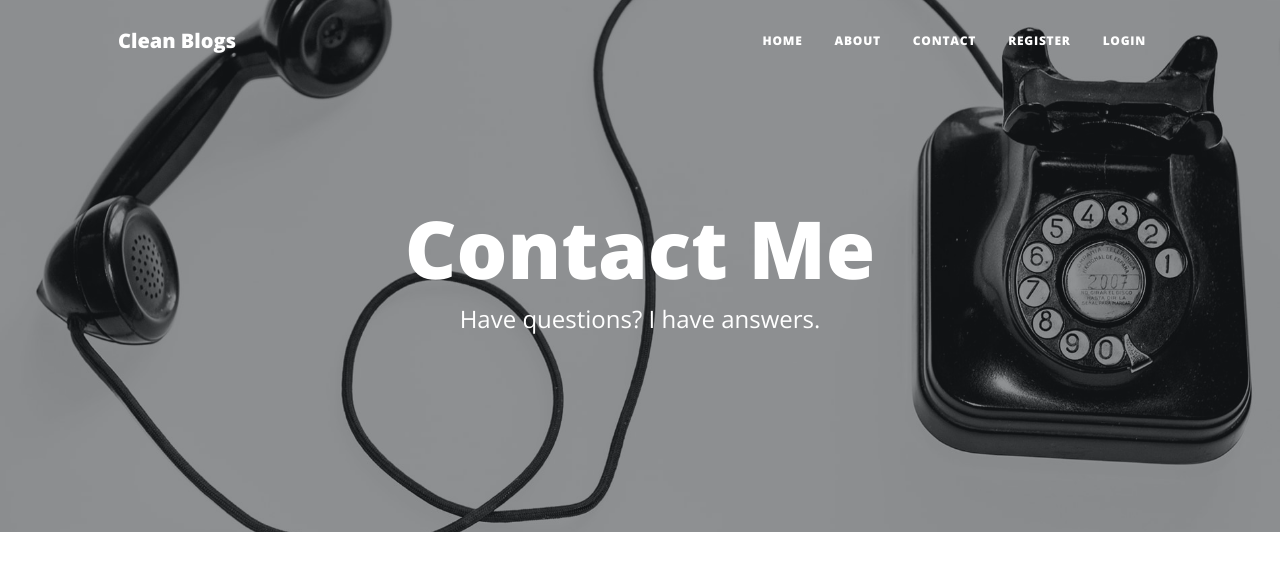
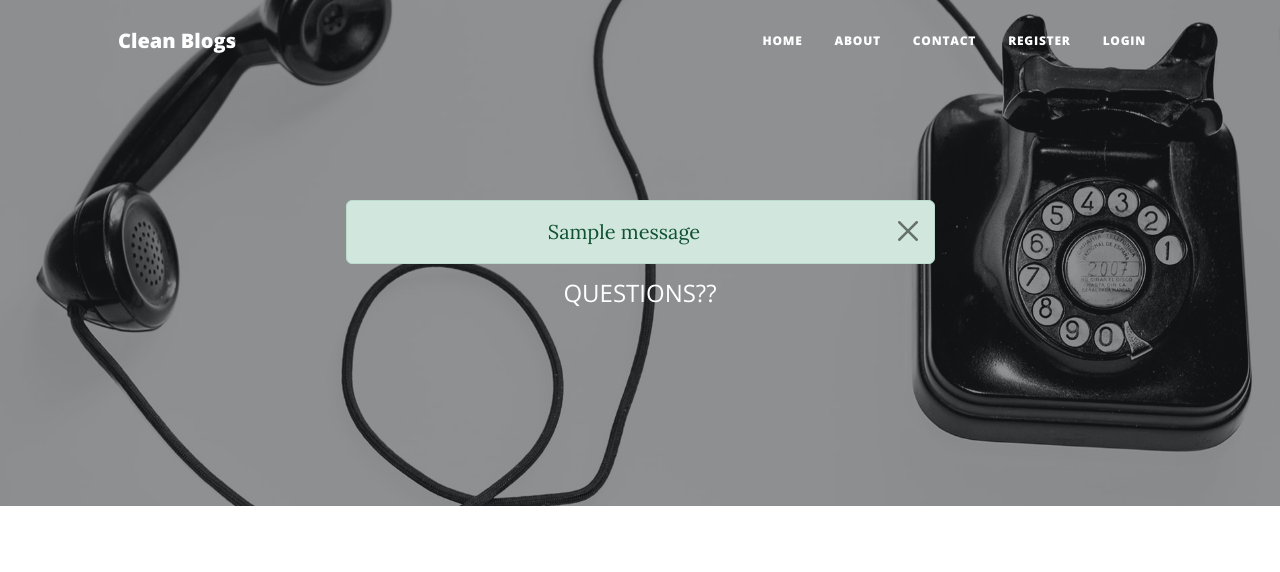
Before and after one commit to JefedeJefes/Clean_Blogs, a Flask app: page /contact in a window 1280 px wide. Shown: the top 572 px of the page. Run offline with Flask 3, Linux system fonts and the light colour scheme; one stand-in notice (Sample message) is shown; some libraries are stand-ins or nearby versions.

```diff
--- a/main.py
+++ b/main.py
@@ -5,6 +5,10 @@ from sqlalchemy.orm import DeclarativeBase, Mapped, mapped_column
 from sqlalchemy import Integer, String, Text
 from werkzeug.security import check_password_hash , generate_password_hash
 from sqlalchemy.exc import IntegrityError
+# from dotenv import load_dotenv
+# from flask_mail import Message , Mail
+# import os
+
 
 
 
@@ -59,7 +63,19 @@ login_manager.login_view = "login"
 def load_user(user_id):
     return db.session.get(Users, int(user_id))  # SQLAlchemy 2.0+ syntax
 
+#initializing flask-mail
 
+
+
+# app.config["MAIL_SERVER"] = os.getenv("MAIL_SERVER")
+# app.config["MAIL_PORT"] = int(os.getenv("MAIL_PORT"))
+# app.config['MAIL_USE_TLS'] = os.getenv("MAIL_USE_TLS") == "True"
+# app.config['MAIL_USE_SSL'] = os.getenv("MAIL_USE_SSL") == "True"
+# app.config["MAIL_USERNAME"] = os.getenv("EMAIL")
+# app.config["MAIL_PASSWORD"] = os.getenv("PASSWORD")
+# app.config["MAIL_DEFAULT_SENDER"] = os.getenv("EMAIL")
+
+# mail = Mail(app)
 
 
 @app.route('/')
@@ -166,14 +182,39 @@ def contact():
         db.session.add(new_contact)
         db.session.commit()
 
-        flash("Thanks mate , I will contact you soon")
+        # try:
+        #     name = request.form.get("name")
+        #     email = request.form.get("email")
+        #     msg=Message(
+        #         subject="Hello from Clean Blogs",
+        #         recipients=[email],
+        #         body=f"""Hello {name} , \n
+        #         Thanks for contacting Clean Blogs.
+        #         We have registered your message , we will get back to you shortly.
+        #         \n  Chao!
+
+        #         Regards,
+        #         Clean Blogs Team,
+        #         """
+
+        #     )
+
+        # #     mail.send(msg)
+        # #     msg_send=True
+
+        # # except Exception as e:
+        # #     flash("Message saved but failed to send the email ")
+        # #     print("error message",e)
+
+        # # else:
+        # #     flash("Thanks mate , I will contact you soon")
+
         return redirect(url_for("contact"))
 
 
+    return render_template("contact.html")
 
 
-
-    return render_template("contact.html")
 
 @app.route("/register",methods=["GET","POST"])
 def register():
--- a/requirements.txt
+++ b/requirements.txt
@@ -9,3 +9,5 @@ flask_sqlalchemy==3.1.1
 SQLAlchemy==2.0.25
 Flask-Bootstrap==3.3.7.1
 gunicorn==23.0.0
+python-dotenv==1.1.1
+flask-mail==0.10.0
--- a/templates/contact.html
+++ b/templates/contact.html
@@ -9,12 +9,17 @@
     <div class="row gx-4 gx-lg-5 justify-content-center">
       <div class="col-md-10 col-lg-8 col-xl-7">
         <div class="page-heading">
-          {% if msg_sent: %}
-          <h1>Successfully sent your message</h1>
-          {% else: %}
-          <h1>Contact Me</h1>
-          {% endif %}
-          <span class="subheading">Have questions? I have answers.</span>
+          {% with messages = get_flashed_messages() %}
+  {% if messages %}
+    {% for message in messages %}
+      <div class="alert alert-success alert-dismissible fade show" role="alert">
+        {{ message }}
+        <button type="button" class="btn-close" data-bs-dismiss="alert" aria-label="Close"></button>
+      </div>
+    {% endfor %}
+  {% endif %}
+{% endwith %}
+          <span class="subheading">QUESTIONS??</span>
         </div>
       </div>
     </div>
```
Also changed, not shown: instance/posts.db, 2 other files.
